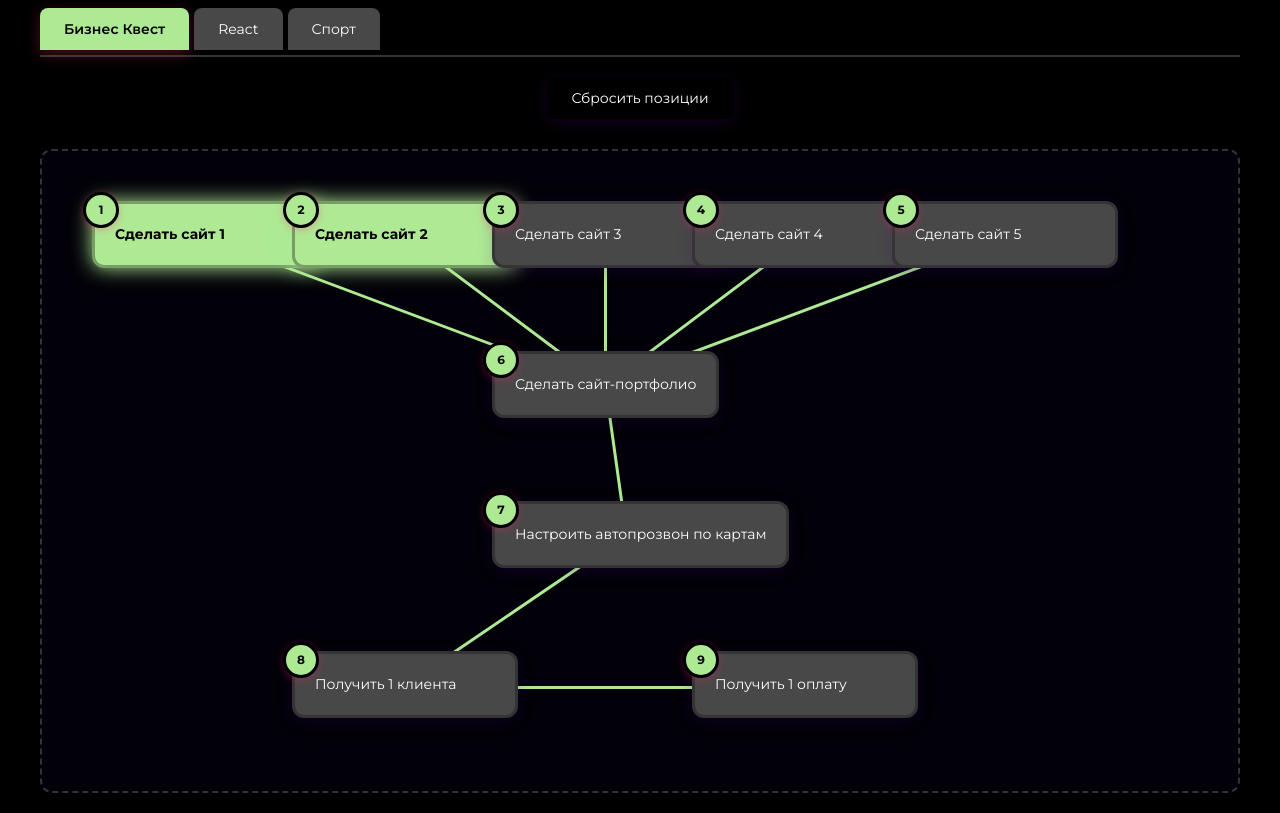
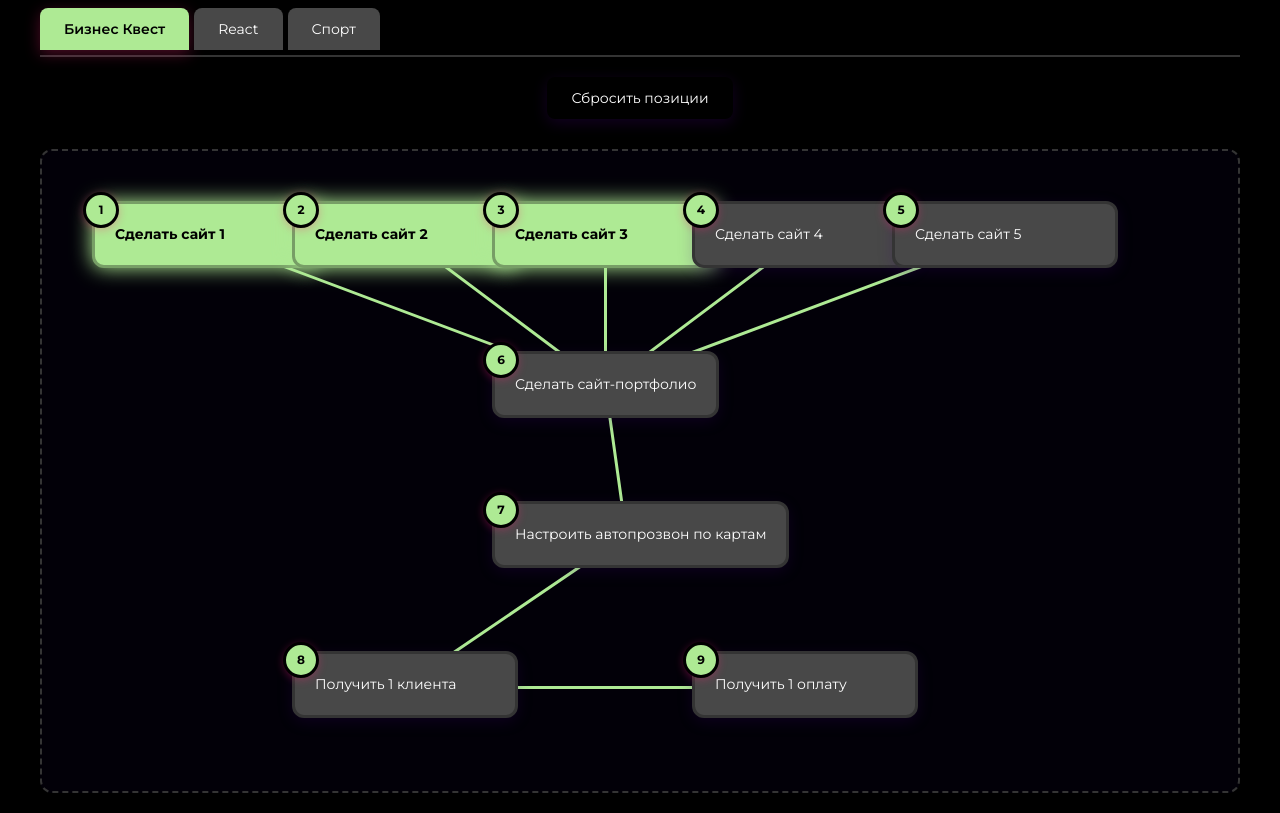
Before and after one commit to blackjack90333-byte/my-achievements, a plain HTML site: page index.html in a window 1280 px wide. Shown: the part 118-931 px from the top of the page. Drawn offline with Linux system fonts and the light colour scheme.

Commit message:
Update index.html

```diff
--- a/index.html
+++ b/index.html
@@ -24,7 +24,7 @@
             {
                 id: 3,
                 text: "Сделать сайт 3",
-                completed: false,
+                completed: true,
                 connectedTo: [6],
                 position: { x: 450, y: 50 }
             },
```
